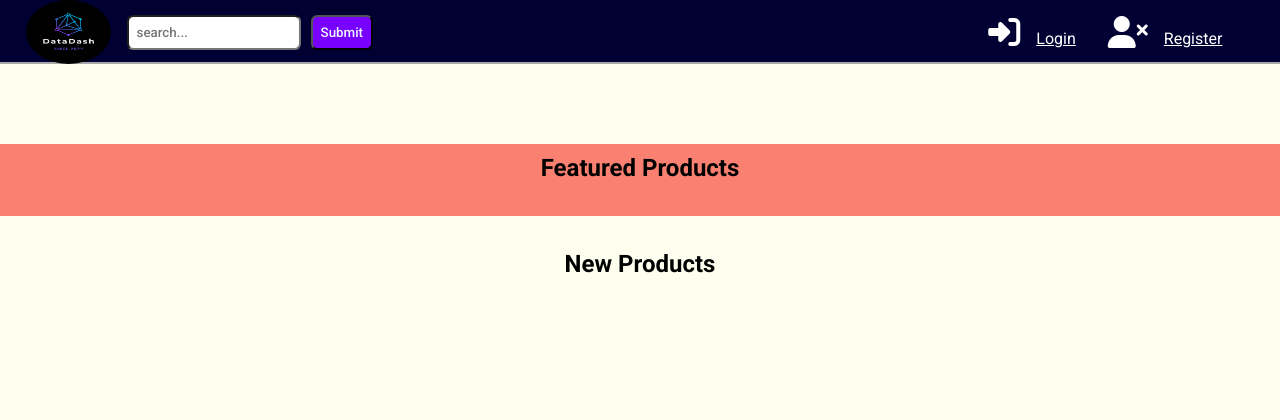
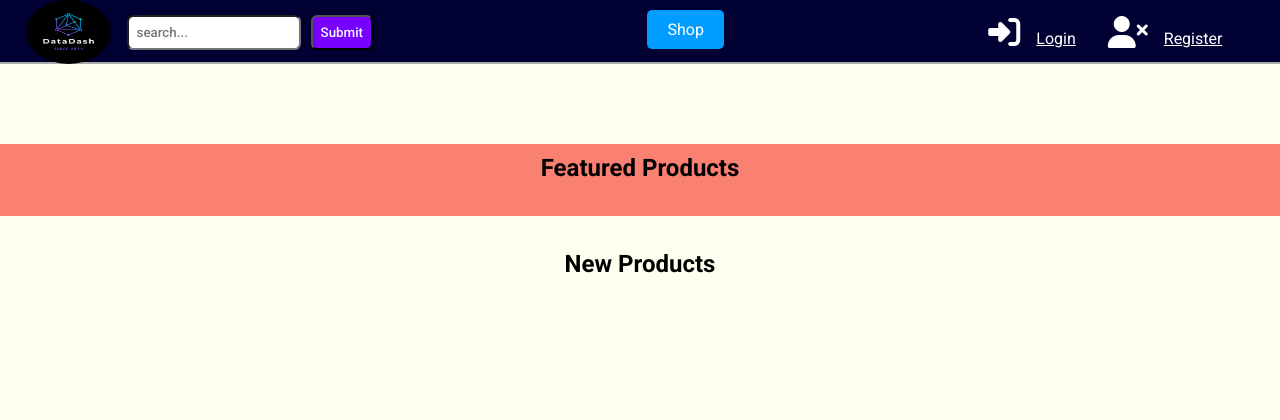
Before and after one commit to dangamtechno/DataDash-E-commerce, a PHP site: page /backend/DataDash/frontend/pages/homepage.php in a window 1280 px wide. Shown: the top 420 px of the page. Run offline with PHP 8.4, Linux system fonts and the light colour scheme; data that the repository does not hold is empty; some libraries are stand-ins or nearby versions.

Commit message:
Update homepage.php

```diff
--- a/DataDash/frontend/pages/homepage.php
+++ b/DataDash/frontend/pages/homepage.php
@@ -34,6 +34,26 @@
         .new-products .product-grid .product:first-child {
             margin-left: 3%;
         }
+        .shop-button-container {
+        text-align: center; /* Center the button horizontally */
+        margin-top: 10px; /* Add some space above the button */
+}
+
+        .shop-button {
+            display: inline-block;
+            padding: 10px 20px;
+            font-size: 16px;
+            color: #fff;
+            background-color: #009dff; /* Bootstrap primary color */
+            border: none;
+            border-radius: 5px;
+            text-decoration: none;
+            transition: background-color 0.3s ease;
+        }
+
+        .shop-button:hover {
+            background-color: #0056b3; /* Darker shade for hover effect */
+        }
     </style>
 </head>
 <body>
@@ -53,6 +73,9 @@
                         <input type="submit" name="submit-search" class ="search-button">
                     </form>
                 </div>
+            </div>
+            <div class="shop-button-container">
+                <a href="shop.php" class="shop-button">Shop</a>
             </div>
             <div class="right-heading">
                 <div class="login-status">
```
